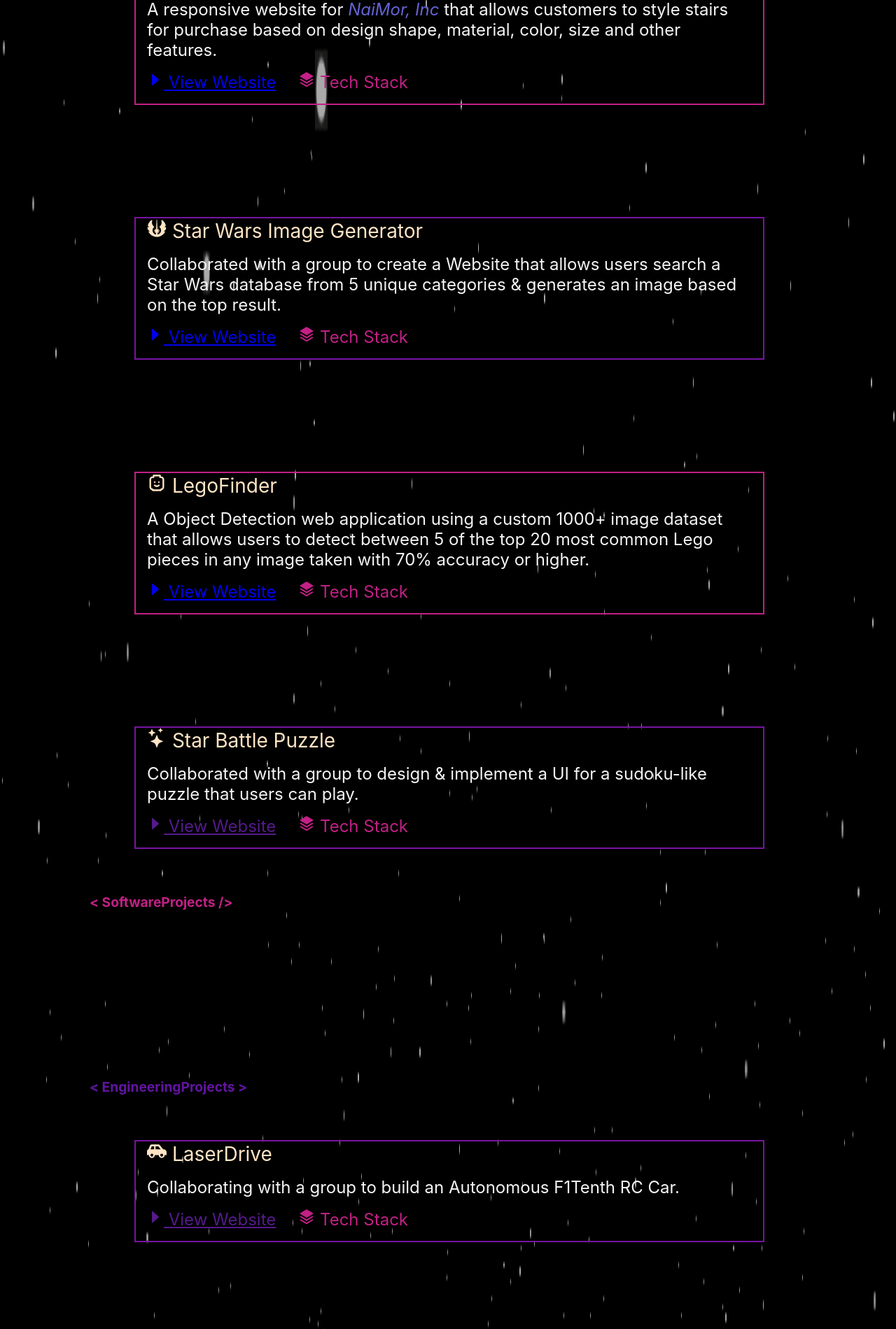
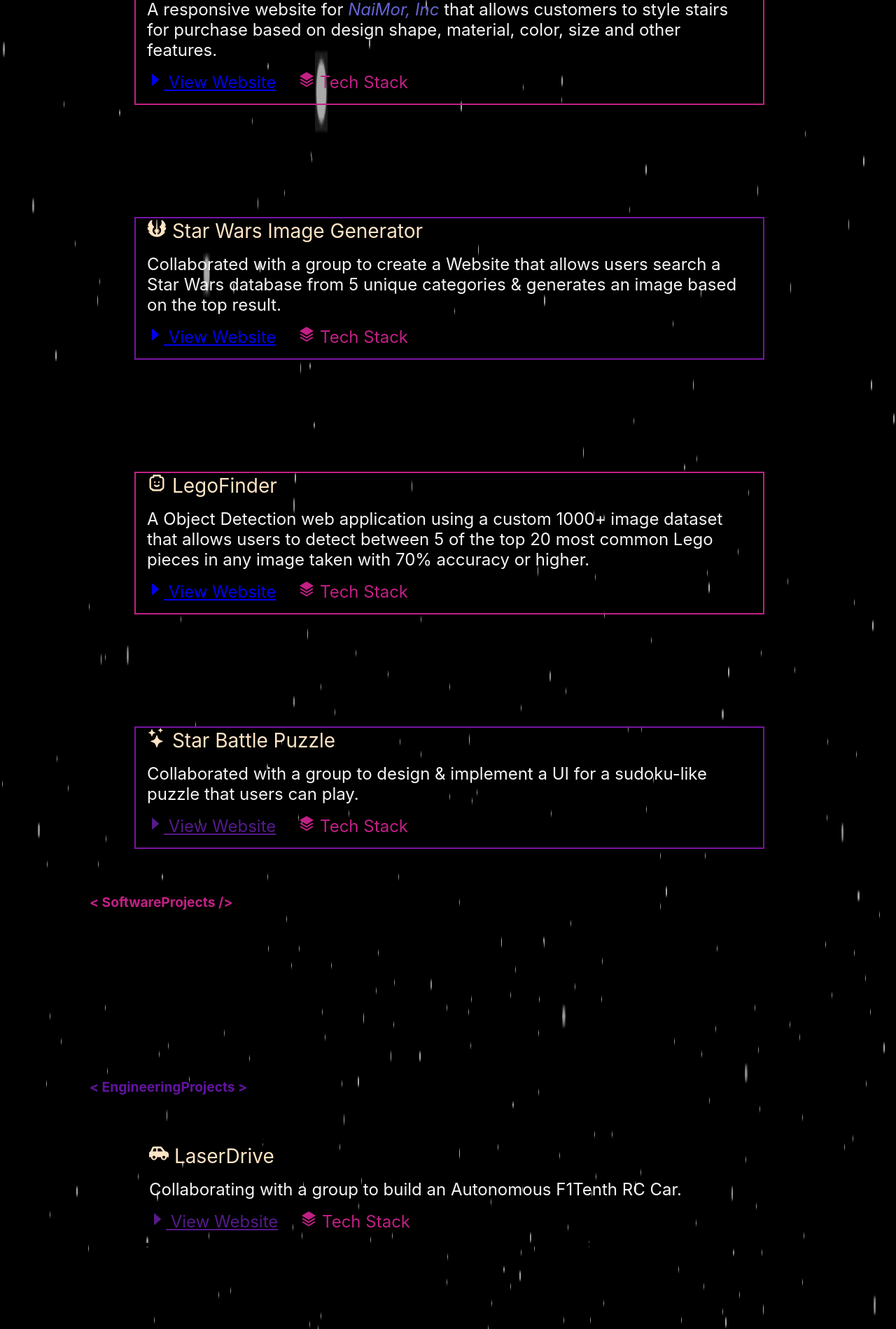
Before and after one commit to arcosea/portfolio, a React (Create React App) app: page /projects in a window 1280 px wide. Shown: the part 901-2800 px from the top of the page at 70% size. Built offline with nearby package versions, Linux system fonts and the light colour scheme.

Commit message:
animations for diff group of projects

```diff
--- a/src/pages/Projects.tsx
+++ b/src/pages/Projects.tsx
@@ -32,10 +32,42 @@ export function Projects(){
             })
         });
 
+        const observer2 = new IntersectionObserver((entries) => {
+            entries.forEach((entry) => {
+                if(entry.isIntersecting){
+                    entry.target.classList.add("slide");
+                } else{
+                    entry.target.classList.remove("slide");
+                }
+            })
+        });
+
+        const observer3 = new IntersectionObserver((entries) => {
+            entries.forEach((entry) => {
+                if(entry.isIntersecting){
+                    entry.target.classList.add("unblur");
+                } else{
+                    entry.target.classList.remove("unblur");
+                }
+            })
+        });
+
         // Display each element that was originally hidden
-        const hiddenElements = document.querySelectorAll(".proj-container");
-        hiddenElements.forEach( (elem) =>{
+        const revealElements = document.querySelectorAll(".proj-s-container");
+        revealElements.forEach( (elem) =>{
             observer.observe(elem);
+        });
+
+        // Slide each item with this class
+        const slideElements = document.querySelectorAll(".stash");
+        slideElements.forEach( (elem) =>{
+            observer2.observe(elem);
+        });
+
+        // Unblur each item with this class
+        const blurElements = document.querySelectorAll(".blur");
+        blurElements.forEach( (elem) =>{
+            observer3.observe(elem);
         });
 
 
@@ -62,7 +94,8 @@ export function Projects(){
 
         <h2 className="proj-type-header" id="swe-type"> {sweOpen} </h2>
         {/** Stair master */}
-        <div className="proj-container" id="odd-proj">
+
+        <div className="proj-s-container" id="odd-s">
             <span className='proj-title'> <Gi3DStairs/> StairMaster</span>
             <p className='proj-desc'> A responsive website for <em id="naimor-inc"> NaiMor, Inc </em> that allows customers to style stairs for purchase based on design shape, material, color, size and other features. </p>
             <span className='proj-note'>
@@ -73,7 +106,7 @@ export function Projects(){
             </span>
         </div>
         {/** Star Wars  */}
-        <div className="proj-container" id="even-proj">
+        <div className="proj-s-container" id="even-s">
             <span className='proj-title'> <FaJedi/> Star Wars Image Generator </span>
             <p className='proj-desc'>
                 Collaborated with a group to create a Website that allows users search a Star Wars database from 5 unique categories & generates an image
@@ -88,7 +121,7 @@ export function Projects(){
         </div>
 
         {/** Lego Finder */}
-        <div className="proj-container" id="odd-proj">
+        <div className="proj-s-container" id="odd-s">
             <span className='proj-title'> <TbLego/> LegoFinder</span>
             <p className='proj-desc'> A Object Detection web application using a custom 1000+ image dataset that allows users to detect between 5 of the top 20 most common
                     Lego pieces in any image taken with 70% accuracy or higher. </p>
@@ -101,7 +134,7 @@ export function Projects(){
         </div>
 
         {/** Star Wars */}
-        <div className="proj-container" id="last-proj">
+        <div className="proj-s-container" id="last-proj">
             <span className='proj-title'> <BsStars/> Star Battle Puzzle</span>
             <p className='proj-desc'> Collaborated with a group to design & implement a UI for a sudoku-like puzzle that users can play. </p>
             <span className='proj-note'>
@@ -118,7 +151,7 @@ export function Projects(){
         <h2 className="proj-type-header" id="e-type">  {eOpen} </h2>
 
         {/* LaserDrive  */}
-        <div className="proj-container" id="even-proj">
+        <div className="proj-container stash" >
             <span className='proj-title'> <FaCarSide/> LaserDrive </span>
             <p className='proj-desc'> Collaborating with a group to build an Autonomous F1Tenth RC Car. </p>
             <span className='proj-note'>
@@ -130,7 +163,7 @@ export function Projects(){
         </div>
 
         {/** SmartCar */}
-        <div className="proj-container" id="odd-proj">
+        <div className="proj-container stash" >
             <span className='proj-title'> <SiProbot/> Arduino SmartCar </span>
             <p className='proj-desc'> Infrared remote (IR) controlled car with obstacle detection, avoidance and a follower modes
             aside from simple driving commands. Also attached OLED Screen that displays temperature, humidity and time. </p>
@@ -143,9 +176,9 @@ export function Projects(){
         </div>
 
         {/** Arduino Controller  */}
-        <div className="proj-container" id="last-proj">
+        <div className="proj-container stash" id="last-proj">
             <span className='proj-title'> <BsController/> Arduino Controller </span>
-            <p className='proj-desc'> Built a custom RF transmitter & receiver with nRF24L01 modules to control DC motors using joysticks.
+            <p className='proj-desc'> Built a custom RF transmitter & receiver control DC motors, servo sensor and an LED using joysticks & potentiometer.
                                         Also decoded an IR controller & repurposed it to change colors of an LED strip.
             </p>
             <span className='proj-note'>
@@ -162,7 +195,7 @@ export function Projects(){
         <h2 className="proj-type-header" id="p-type">  {pOpen} </h2>
 
         {/** Lift Propulsion  */}
-        <div className="proj-container" >
+        <div className="proj-container blur" >
             <span className='proj-title'> <GiSpinningBlades/> Lift Propeller Coefficient </span>
             <p className='proj-desc'> An experimental study & analysis on the lift generated from rotating a 2-bladed propeller.
             </p>
@@ -175,7 +208,7 @@ export function Projects(){
         </div>
 
         {/** Michelson Interferometer */}
-        <div className="proj-container" >
+        <div className="proj-container blur" >
             <span className='proj-title'> <GiSoundWaves/> Michelson interferometer Experiment. </span>
             <p className='proj-desc'> Observed changes in destructive interference patterns created by
                     interferometer and determined the wavelength of an HeNe laser to be
@@ -191,7 +224,7 @@ export function Projects(){
         </div>
 
         {/** Nuclear Scattering */}
-        <div className="proj-container" id="last-proj">
+        <div className="proj-container blur" id="last-proj">
             <span className='proj-title'> <GiSoundWaves/> Nuclear Scattering Simulation. </span>
             <p className='proj-desc'> Performed an analogous experiment where ball bearings were fired at a cylindrical target &
                     scattering angles were observed. Determined its radius to be within 4.3% of
--- a/src/styling/Projects.css
+++ b/src/styling/Projects.css
@@ -36,7 +36,7 @@
 }
 
 /** Container for each project*/
-.proj-container{
+.proj-s-container, .proj-container{
     z-index: 5;
     width: 70%;
     margin-left: 15%;
@@ -46,11 +46,11 @@
     position: relative;
 }
 
-#odd-proj{
+#odd-s{
     border: 2px solid #c22085;
 }
 
-#even-proj{
+#even-s{
     border: 2px solid rgb(120, 20, 162)
 }
 
@@ -123,6 +123,53 @@
         left: 100%;
     }
 }
+ /* Animation that slides item & unblurs*/
+.stash{
+    height: 70%;
+    opacity: 0;
+    filter: blur(8px);
+    transform: translateX(-100%);
+    transition: opacity, filter, transform 1s;
+}
+
+.slide{
+    opacity: 1;
+    filter: blur(0);
+    transform: translate(0);
+}
+
+/* Animation that that unblurs*/
+.blur{
+    height: 70%;
+    opacity: 0;
+    filter: blur(8px);
+}
+
+.unblur{
+    animation: unblurr 1s ease-out forwards;
+}
+
+@keyframes unblurr{
+    0%{
+        opacity: 0;
+        filter: blur(8px);
+    }
+
+    33%{
+        opacity: 0.3;
+        filter: blur(5px);
+    }
+
+    66%{
+        opacity: 0.7;
+        filter: blur(3px);
+    }
+
+    100%{
+        opacity: 1;
+        filter: blur(0);
+    }
+}
 
 /** Custom colors for names */
 #naimor-inc{
```
